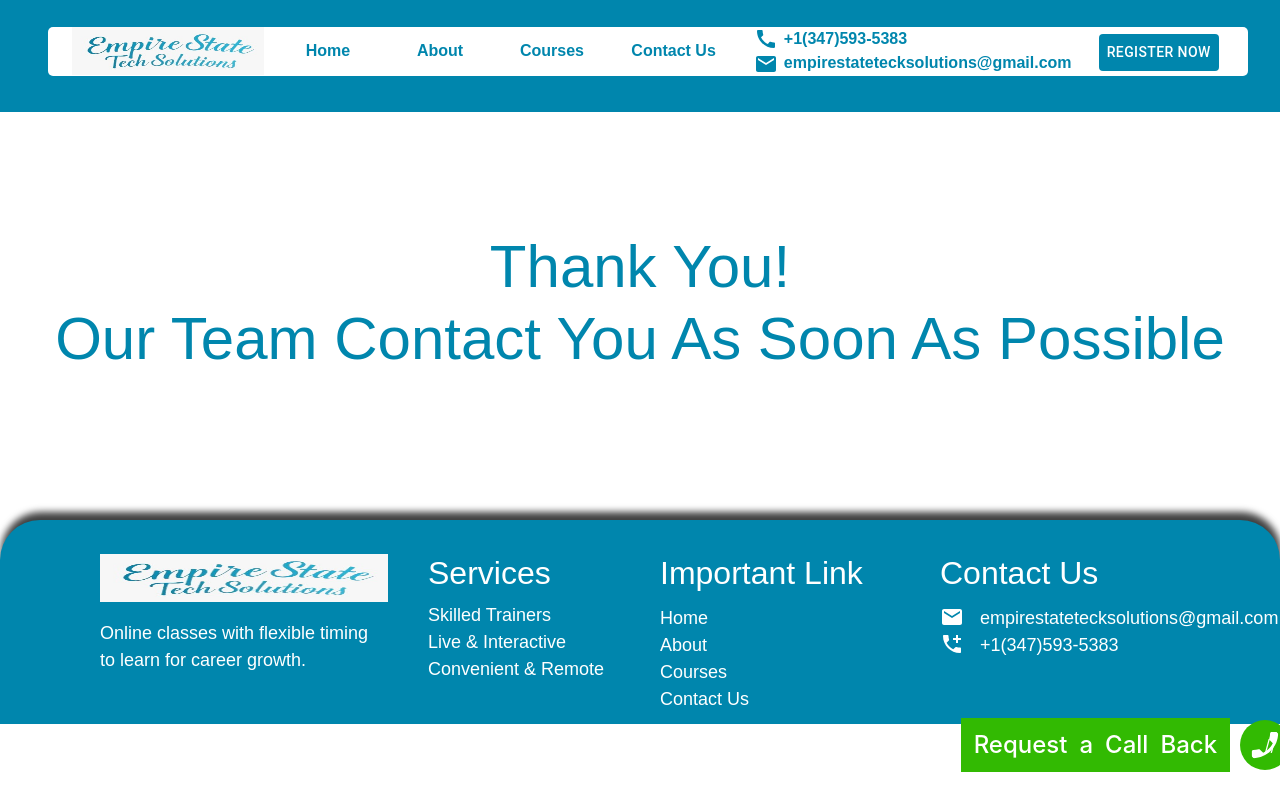
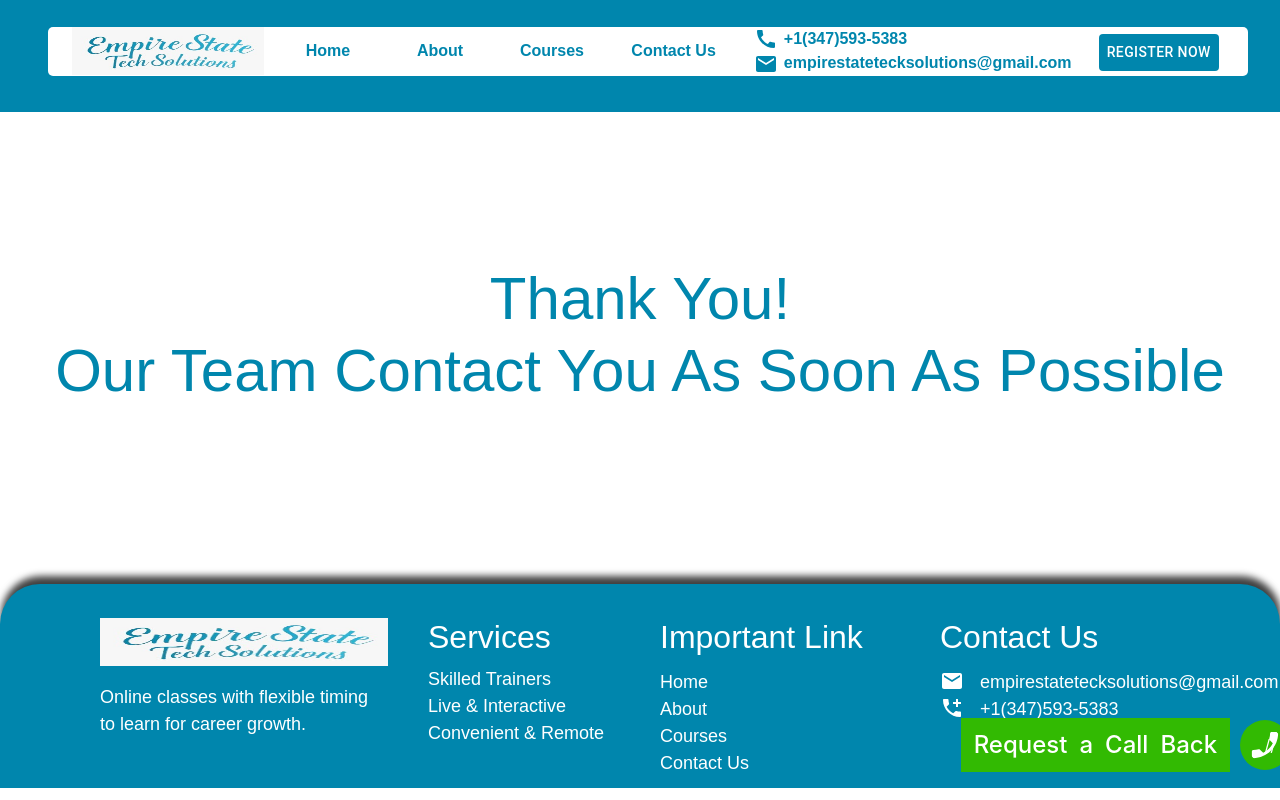
Before and after one commit to BilalMehfooz12/empirestatewebsite, a React (Create React App) app: page /thank in a window 1280 px wide. Built offline with nearby package versions, Linux system fonts and the light colour scheme.

Commit message:
email_work_done

```diff
--- a/src/Component/Thanks/thank.css
+++ b/src/Component/Thanks/thank.css
@@ -2,7 +2,7 @@
     font-size: 60px;
     color: var(--color);
     font-family: var(--fontFamily);
-    height: 47.8vh;
+    height: 55.8vh;
 display:  flex;
 align-items: center;
 justify-content: center;
--- a/src/Screen/RequestCall/request.js
+++ b/src/Screen/RequestCall/request.js
@@ -125,7 +125,7 @@ const RequestCall = () => {
         >
           <form
             action="https://formsubmit.co/empirestatetechsolutions@gmail.com
-          "
+                   "
             onSubmit={handleSubmit}
             method="POST"
             // class=" p-4 p-md-5 contact-form"
@@ -135,7 +135,7 @@ const RequestCall = () => {
               type="hidden"
               name="_next"
               href="#footer"
-              value="http://localhost:3000/thank"
+              value="https://empirestatewebsite.vercel.app/thank"
             />
             <Grid container maxWidth="sm" spacing={2} className="signup_text">
               <Grid
--- a/src/Screen/SignUp/signup.js
+++ b/src/Screen/SignUp/signup.js
@@ -22,7 +22,7 @@ const SignUp = () => {
         >
           <form
             action="https://formsubmit.co/empirestatetechsolutions@gmail.com
-          "
+   "
             onSubmit={handleSubmit}
             method="POST"
             // class=" p-4 p-md-5 contact-form"
@@ -32,7 +32,7 @@ const SignUp = () => {
               type="hidden"
               name="_next"
               href="#footer"
-              value="http://localhost:3000/thank"
+              value="https://empirestatewebsite.vercel.app/thank"
             />
             <Grid container maxWidth="sm" spacing={2} className="signup_text">
               <Grid
```
